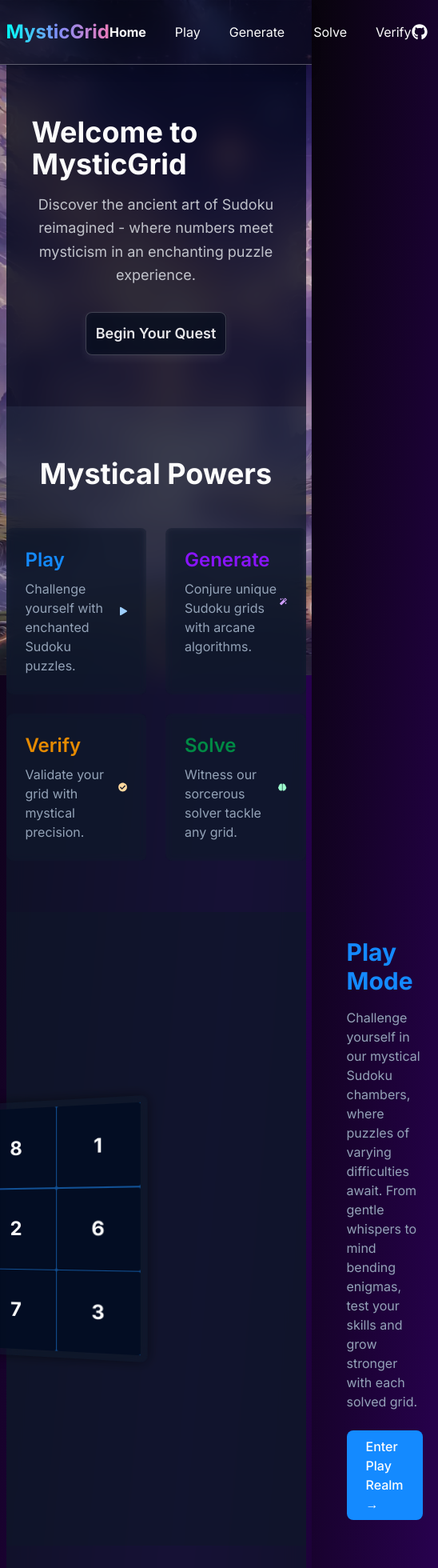
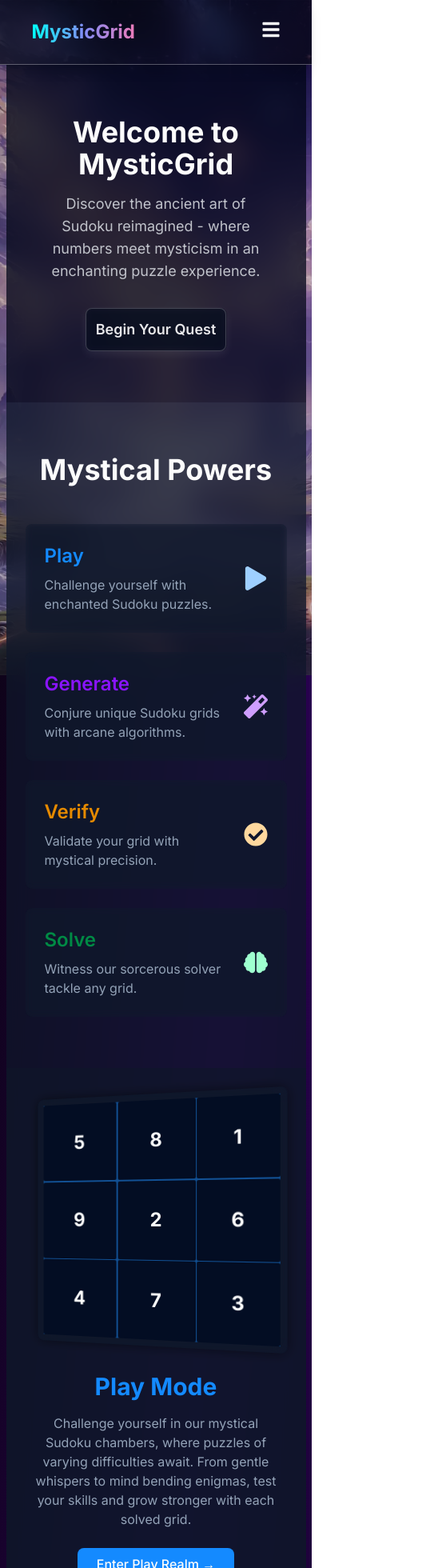
Before and after one commit to Neonsy/NextJS-MysticGrid, a Next.js app in the folder project/: page / in a window 390 px wide. Shown: the top 1960 px of the page at 80% size, 548 px wide, since content can reach past the window. Built offline with nearby package versions, Linux system fonts and the light colour scheme; what fluid-tailwind would draw is missing.

Commit message:
Made the HomePage responsive

```diff
--- a/project/src/app/page/sections/hero/index.tsx
+++ b/project/src/app/page/sections/hero/index.tsx
@@ -2,16 +2,16 @@ import Link from 'next/link';
 
 export default function Hero() {
     return (
-        <section className='flex flex-col items-center justify-center bg-slate-950/75 px-8 py-16'>
+        <section className='flex flex-col items-center justify-center bg-slate-950/75 px-4 py-12 sm:px-8 sm:py-16'>
             <div className='flex flex-col items-center justify-center'>
-                <h1 className='bg-clip-text text-4xl font-bold'>Welcome to MysticGrid</h1>
-                <p className='mt-4 max-w-2xl text-center text-lg leading-relaxed text-gray-300/90'>
+                <h1 className='bg-clip-text text-center text-3xl font-bold sm:text-4xl'>Welcome to MysticGrid</h1>
+                <p className='mt-4 max-w-2xl px-4 text-center text-base leading-relaxed text-gray-300/90 sm:text-lg'>
                     Discover the ancient art of Sudoku reimagined - where numbers meet mysticism in an enchanting puzzle experience.
                 </p>
             </div>
             <Link
                 href='/play'
-                className='mt-8 inline-block rounded-lg border border-white/20 bg-slate-900/40 p-3 text-lg font-semibold text-white/90 shadow-[0_4px_12px_rgba(255,255,255,0.08)] backdrop-blur-sm transition-all duration-300 hover:translate-y-[-2px] hover:border-white/30 hover:bg-slate-800/40 hover:shadow-[0_8px_24px_rgba(255,255,255,0.12)] focus:outline-none focus:ring-2 focus:ring-white/30 focus:ring-offset-2 focus:ring-offset-slate-950 active:translate-y-[1px]'>
+                className='mt-8 inline-block rounded-lg border border-white/20 bg-slate-900/40 p-3 text-base font-semibold text-white/90 shadow-[0_4px_12px_rgba(255,255,255,0.08)] backdrop-blur-sm transition-all duration-300 hover:translate-y-[-2px] hover:border-white/30 hover:bg-slate-800/40 hover:shadow-[0_8px_24px_rgba(255,255,255,0.12)] focus:outline-none focus:ring-2 focus:ring-white/30 focus:ring-offset-2 focus:ring-offset-slate-950 active:translate-y-[1px] sm:text-lg'>
                 Begin Your Quest
             </Link>
         </section>
--- a/project/src/app/page/sections/modes/ModeCard.tsx
+++ b/project/src/app/page/sections/modes/ModeCard.tsx
@@ -35,11 +35,12 @@ export default function ModeCard({ title, description, ctaText, href, direction
     }[variant];
 
     return (
-        <div className={`${variantStyles.container} px-24 py-8`}>
-            <div className={`flex w-full items-center justify-center gap-x-64 ${direction === 'rtl' ? 'flex-row-reverse' : ''}`}>
+        <div className={`${variantStyles.container} px-4 py-8 sm:px-8 lg:px-24`}>
+            <div
+                className={`flex w-full flex-col items-center justify-center lg:flex-row lg:gap-x-64 ${direction === 'rtl' ? 'lg:flex-row-reverse' : ''} gap-y-8`}>
                 <Number variant={variant} direction={direction} />
-                <div>
-                    <h2 className={`mb-4 text-3xl font-bold ${variantStyles.title}`}>{title}</h2>
+                <div className='text-center lg:text-left'>
+                    <h2 className={`mb-4 text-2xl font-bold sm:text-3xl ${variantStyles.title}`}>{title}</h2>
                     <p className='mb-6 max-w-lg text-slate-400'>{description}</p>
                     <Link href={href} className={`${variantStyles.button} inline-block rounded-lg px-6 py-2 font-medium transition-colors`}>
                         {ctaText} →
--- a/project/src/app/page/sections/mysticalPowers/FeatureCard.tsx
+++ b/project/src/app/page/sections/mysticalPowers/FeatureCard.tsx
@@ -29,12 +29,12 @@ export default function FeatureCard({ title, description, icon: Icon, variant }:
 
     return (
         <div className='rounded-lg bg-slate-800 bg-opacity-10 p-6 backdrop-blur-sm transition-all hover:bg-opacity-20'>
-            <div className='flex items-start justify-between'>
+            <div className='flex items-start justify-between gap-6'>
                 <div>
                     <h3 className={`mb-2 text-2xl font-semibold ${variantStyles.text}`}>{title}</h3>
-                    <p className='text-slate-400'>{description}</p>
+                    <p className='max-w-sm text-slate-400'>{description}</p>
                 </div>
-                <Icon className={`text-3xl ${variantStyles.icon} self-center`} />
+                <Icon className={`text-3xl ${variantStyles.icon} shrink-0 self-center`} />
             </div>
         </div>
     );
--- a/project/src/app/page/sections/mysticalPowers/index.tsx
+++ b/project/src/app/page/sections/mysticalPowers/index.tsx
@@ -30,9 +30,9 @@ export default function MysticalPowers() {
     ] as const;
 
     return (
-        <section className='bg-slate-900/75 py-16'>
-            <h2 className='mb-12 text-center text-4xl font-bold'>Mystical Powers</h2>
-            <div className='mx-auto grid max-w-6xl grid-cols-2 gap-6'>
+        <section className='bg-slate-900/75 py-12 sm:py-16'>
+            <h2 className='mb-8 text-center text-3xl font-bold sm:mb-12 sm:text-4xl'>Mystical Powers</h2>
+            <div className='mx-auto grid max-w-6xl grid-cols-1 gap-4 px-4 sm:gap-6 sm:px-6 md:grid-cols-2'>
                 {features.map((feature) => (
                     <FeatureCard key={feature.title} {...feature} />
                 ))}
--- a/project/src/app/page/sections/technologies/index.tsx
+++ b/project/src/app/page/sections/technologies/index.tsx
@@ -20,9 +20,9 @@ export default function Technologies() {
     ];
 
     return (
-        <section className='flex flex-col items-center justify-center gap-8 bg-slate-950/75 px-8 py-16'>
-            <h2 className='text-4xl font-bold'>Arcane Technologies</h2>
-            <div className='grid grid-cols-4 gap-4'>
+        <section className='flex flex-col items-center justify-center gap-6 bg-slate-950/75 px-4 py-12 sm:gap-8 sm:px-8 sm:py-16'>
+            <h2 className='text-center text-3xl font-bold sm:text-4xl'>Arcane Technologies</h2>
+            <div className='grid grid-cols-1 gap-3 sm:grid-cols-2 sm:gap-4 md:grid-cols-3 lg:grid-cols-4'>
                 {technologies.map((tech) => (
                     <TechnologyCard key={tech.name} {...tech} />
                 ))}
--- a/project/src/components/footer/index.tsx
+++ b/project/src/components/footer/index.tsx
@@ -7,11 +7,11 @@ import Links from '@/components/links';
 export default function Footer() {
     return (
         <footer className='border-t border-white/30 bg-footer bg-footer/50 py-3 shadow-xl backdrop-blur-lg'>
-            <Container className='flex flex-col items-center justify-center gap-y-4'>
+            <Container className='flex flex-col items-center justify-center gap-y-4 px-4'>
                 <div className='flex max-w-xl flex-col items-center justify-center gap-y-4'>
-                    <Links links={socialNav} className='flex items-center gap-x-9' />
+                    <Links links={socialNav} className='flex flex-wrap items-center justify-center gap-4 sm:gap-9' />
                 </div>
-                <Link href='https://github.com/neonsy' target='_blank' rel='noopener noreferrer' className='text-center text-lg'>
+                <Link href='https://github.com/neonsy' target='_blank' rel='noopener noreferrer' className='text-center text-base sm:text-lg'>
                     &copy; {new Date().getFullYear()} NeonSpace
                 </Link>
             </Container>
--- a/project/src/components/header/index.tsx
+++ b/project/src/components/header/index.tsx
@@ -3,7 +3,7 @@ import Nav from '@/components/header/nav';
 
 export default function Header() {
     return (
-        <header className='sticky top-0 z-50 border-b shadow-lg border-white/30 bg-header/60 py-6 backdrop-blur-lg'>
+        <header className='sticky top-0 z-50 border-b border-white/30 bg-header/60 py-6 shadow-lg backdrop-blur-lg'>
             <Container>
                 <Nav />
             </Container>
--- /dev/null
+++ b/project/src/components/header/nav/MobileNav.tsx
@@ -0,0 +1,30 @@
+'use client';
+
+import { primaryNav, repositoryNav } from '@/lib/links';
+
+import { useState } from 'react';
+import { FaBars, FaTimes } from 'react-icons/fa';
+
+import Links from '@/components/links';
+
+export default function MobileNav() {
+    const [isOpen, setIsOpen] = useState(false);
+
+    return (
+        <div className='lg:hidden'>
+            <button onClick={() => setIsOpen(!isOpen)} className='text-2xl focus:outline-none' aria-label='Toggle menu'>
+                {isOpen ? <FaTimes /> : <FaBars />}
+            </button>
+
+            {isOpen && (
+                <div className='absolute left-0 right-0 top-[72px] bg-header/95 p-4 backdrop-blur-lg'>
+                    <nav className='flex flex-col gap-4'>
+                        <Links links={primaryNav} className='flex flex-col items-center gap-4' />
+                        <div className='my-2 h-px w-full bg-white/20' />
+                        <Links links={repositoryNav} className='flex items-center justify-center gap-4' />
+                    </nav>
+                </div>
+            )}
+        </div>
+    );
+}
--- a/project/src/components/header/nav/index.tsx
+++ b/project/src/components/header/nav/index.tsx
@@ -1,18 +1,23 @@
+import Link from 'next/link';
+
 import { primaryNav, repositoryNav } from '@/lib/links';
 
 import Links from '@/components/links';
-import Link from 'next/link';
+import MobileNav from '@/components/header/nav/MobileNav';
 
 export default function Nav() {
     return (
-        <nav className='flex items-center justify-between'>
+        <nav className='flex items-center justify-between px-4 sm:px-8'>
             <Link
                 href='/'
-                className='from-gradient-logo-start via-gradient-logo-middle to-gradient-logo-end bg-gradient-to-r bg-clip-text text-2xl font-bold text-transparent'>
+                className='bg-gradient-to-r from-gradient-logo-start via-gradient-logo-middle to-gradient-logo-end bg-clip-text text-2xl font-bold text-transparent'>
                 MysticGrid
             </Link>
-            <Links links={primaryNav} className='flex items-center gap-x-9' />
-            <Links links={repositoryNav} className='flex items-center gap-x-9' />
+
+            <Links links={primaryNav} className='hidden items-center gap-x-9 lg:flex' />
+            <Links links={repositoryNav} className='hidden items-center gap-x-9 lg:flex' />
+
+            <MobileNav />
         </nav>
     );
 }
```
